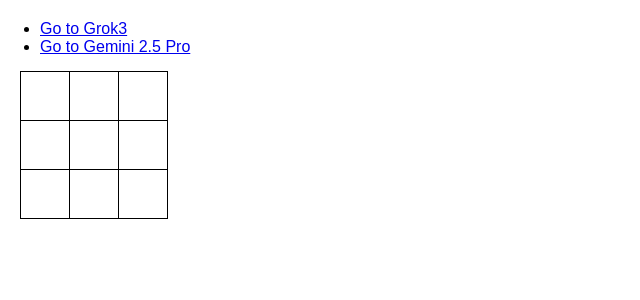
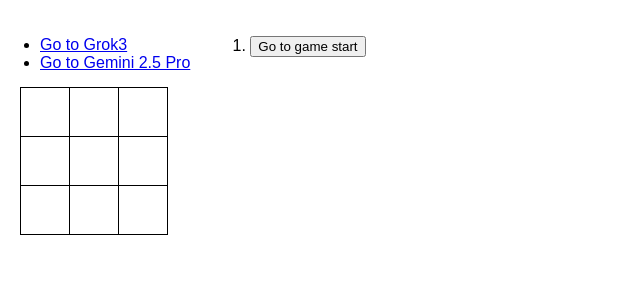
Before and after one commit to tivrfoa/learning-react, a React (Create React App) app: page / in a window 1280 px wide. Shown: the top 300 px of the page, without its empty margins (0-640 px from the left). Built offline with nearby package versions, Linux system fonts and the light colour scheme.

Commit message:
Undo move and rewrite history

```diff
--- a/src/Home.js
+++ b/src/Home.js
@@ -26,18 +26,16 @@
   return true;
 }
 
-export default function Board() {
+function Board({ xIsNext, squares, onPlay }) {
   const [winner, setWinner] = useState(null);
-  const [turn, setTurn] = useState('X');
-  const [squares, setSquares] = useState(Array(9).fill(null));
   // The handleClick function creates a copy of the squares array (nextSquares) with the JavaScript slice() Array method.
   function handleClick(i) {
     if (squares[i] !== null) return;
-    const v = turn;
+    const v = xIsNext ? 'X' : 'O';
     const nextSquares = squares.slice();
     nextSquares[i] = v;
-    if (turn === 'X') setTurn('O'); else setTurn('X');
-    setSquares(nextSquares);
+
+    onPlay(nextSquares);
     // check winner
     const [r, c] = rowColumnMap[i];
     board[r][c] = v;
@@ -83,3 +81,49 @@
     </>
   );
 };
+
+export default function Game() {
+  const [xIsNext, setXIsNext] = useState(true);
+  const [history, setHistory] = useState([Array(9).fill(null)]);
+  const [currentMove, setCurrentMove] = useState(0);
+  const currentSquares = history[currentMove];
+
+  function handlePlay(nextSquares) {
+    const nextHistory = [...history.slice(0, currentMove + 1), nextSquares];
+    setHistory(nextHistory);
+    setCurrentMove(nextHistory.length - 1);
+    setXIsNext(!xIsNext);
+  }
+
+  function jumpTo(nextMove) {
+    setCurrentMove(nextMove);
+    setXIsNext(nextMove % 2 === 0);
+  }
+
+  const moves = history.map((squares, move) => {
+    console.debug(squares);
+    console.debug(move);
+    let description;
+    if (move > 0) {
+      description = 'Go to move #' + move;
+    } else {
+      description = 'Go to game start';
+    }
+    return (
+      <li key={move}>
+        <button onClick={() => jumpTo(move)}>{description}</button>
+      </li>
+    );
+  });
+
+  return (
+    <div className="game">
+      <div className="game-board">
+        <Board xIsNext={xIsNext} squares={currentSquares} onPlay={handlePlay} />
+      </div>
+      <div className="game-info">
+        <ol>{moves}</ol>
+      </div>
+    </div>
+  );
+}
```
